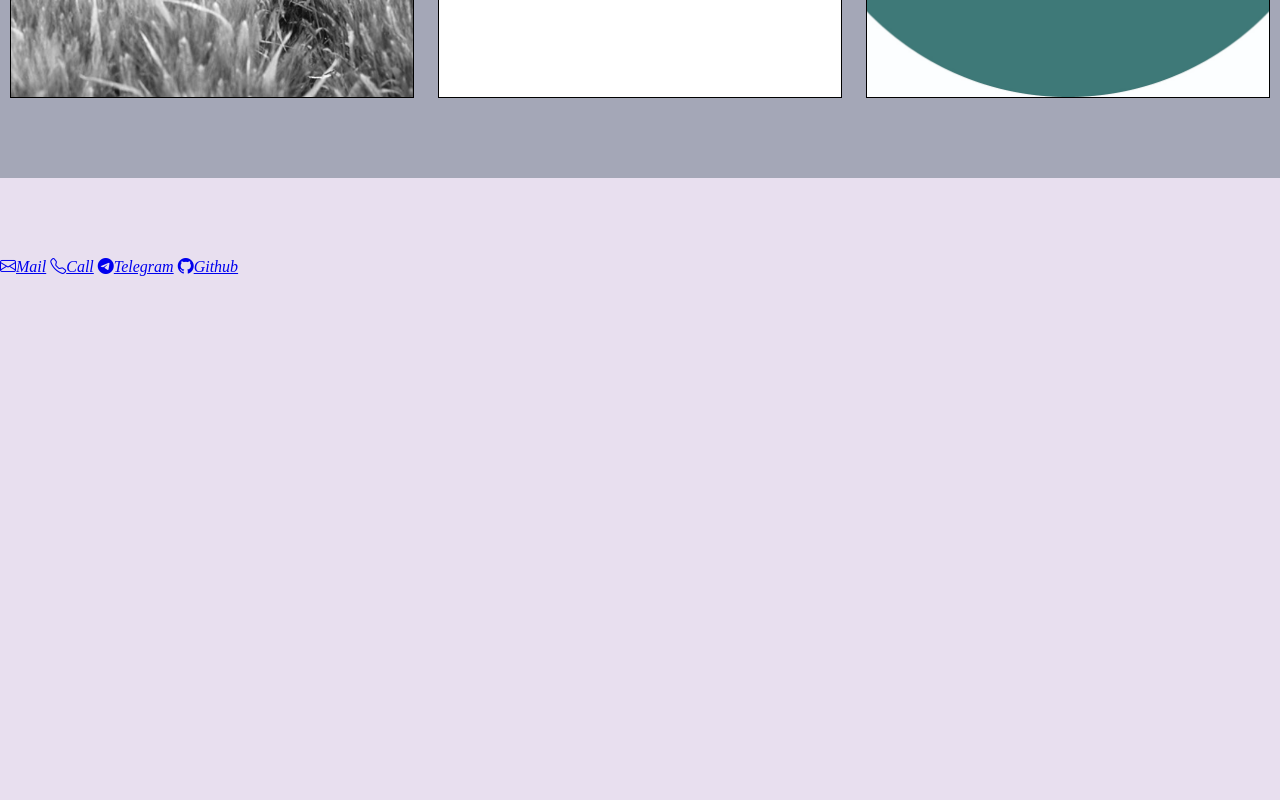
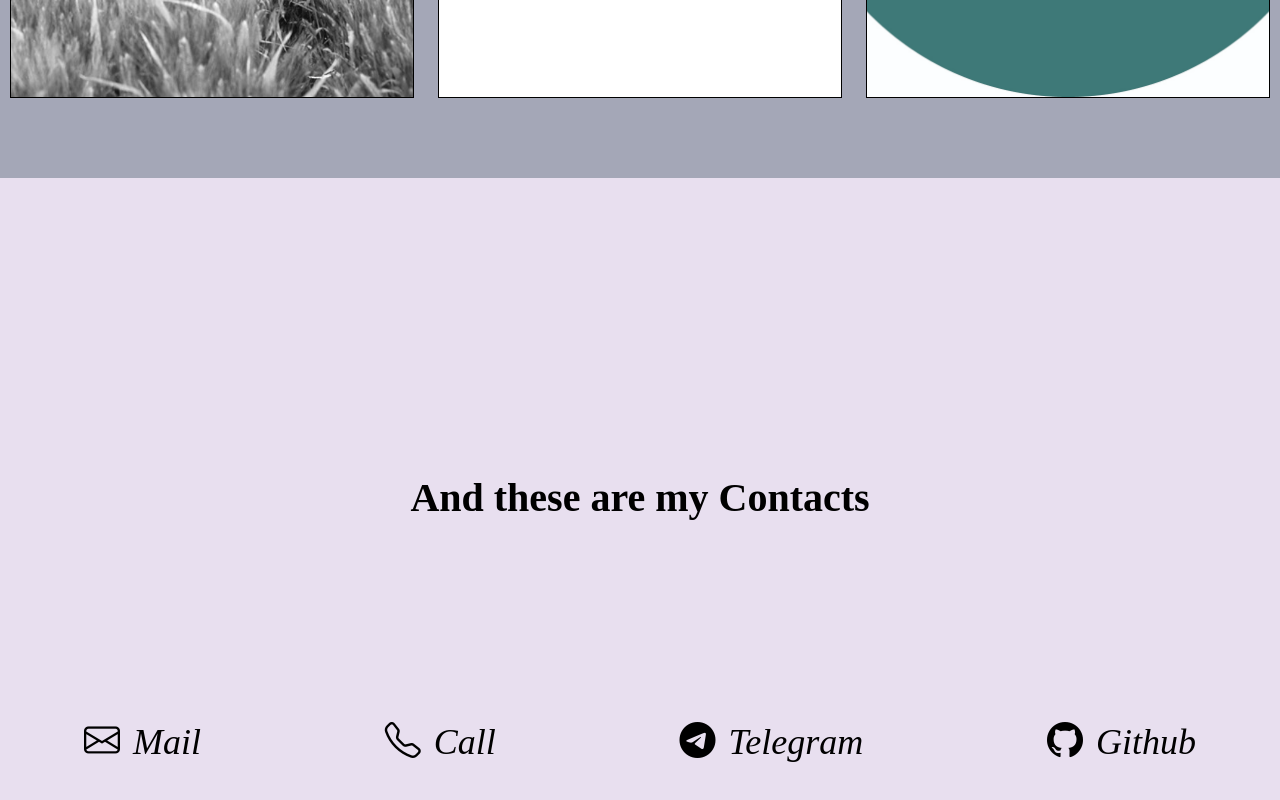
Before and after one commit to cmarchena/h-portf, a plain HTML site: page index.html in a window 1280 px wide. Shown: the part 1502-2302 px from the top of the page. Drawn offline with nearby package versions, Linux system fonts and the light colour scheme.

Commit message:
Contacts section implemended

```diff
--- a/index.html
+++ b/index.html
@@ -21,7 +21,7 @@
         <p>and this is my portfolio page</p>
     </section>
     <section id="section_projects">
-        <h1>My projects</h1>
+        <h1>These are my projects</h1>
         <div class="project_card_wrapper">
             <div class="project_card">
                 <a href="https://github.com/Hermxn/front" target="_blank">
@@ -44,10 +44,25 @@
         </div>
     </section>
     <section id="section_contacts">
-        <a href="mailto:hermanhrynko@gmail.com"><i class="bi-envelope">Mail</i></a>
-        <a href="tel:+34647041461"><i class="bi-telephone">Call</i></a>
-        <a href="https://t.me/hermxxxn"><i class="bi-telegram">Telegram</i></a>
-        <a href="https://github.com/Hermxn/"><i class="bi-github">Github</i></a>
+        <h1>And these are my Contacts</h1>
+        <div class="icons">
+            <a href="mailto:hermanhrynko@gmail.com">
+                <i class="bi-envelope"></i>
+                <span>Mail</span>
+            </a>
+            <a href="tel:+34647041461">
+                <i class="bi-telephone"></i>
+                <span>Call</span>
+            </a>
+            <a href="https://t.me/hermxxxn">
+                <i class="bi-telegram"></i>
+                <span>Telegram</span>
+            </a>
+            <a href="https://github.com/Hermxn/">
+                <i class="bi-github"></i>
+                <span>Github</span>
+            </a>
+        </div>
     </section>
 </body>
 
--- a/styles.scss
+++ b/styles.scss
@@ -18,7 +18,6 @@ $background_color_section_projects: #a4a7b7;
 $background_color_section_contacts: #e8dfef;
 
 $text_color_gray: #a4a7b7;
-
 
 html {
     scroll-behavior: smooth;
@@ -128,4 +127,30 @@ p {
 #section_contacts {
     @include section_height;
     background-color: $background_color_section_contacts;
+    display: flex;
+    flex-direction: column;
+    align-items: center;
+    justify-content: center;
+    h1 {
+        margin-top: 0;
+        margin-bottom: 5em;
+    }
+    .icons {
+        width: 100%;
+        display: flex;
+        justify-content: space-around;
+        align-items: center;
+        gap: 1em;
+        a {
+            text-decoration: none;
+        }
+        i, span {
+            font-size: 36px;
+            color: black;
+        }
+        span {
+            margin-left: 0.25em;
+            font-style: italic;
+        }
+    }
 }
```
Also changed, not shown: styles.css, 1 other file.
